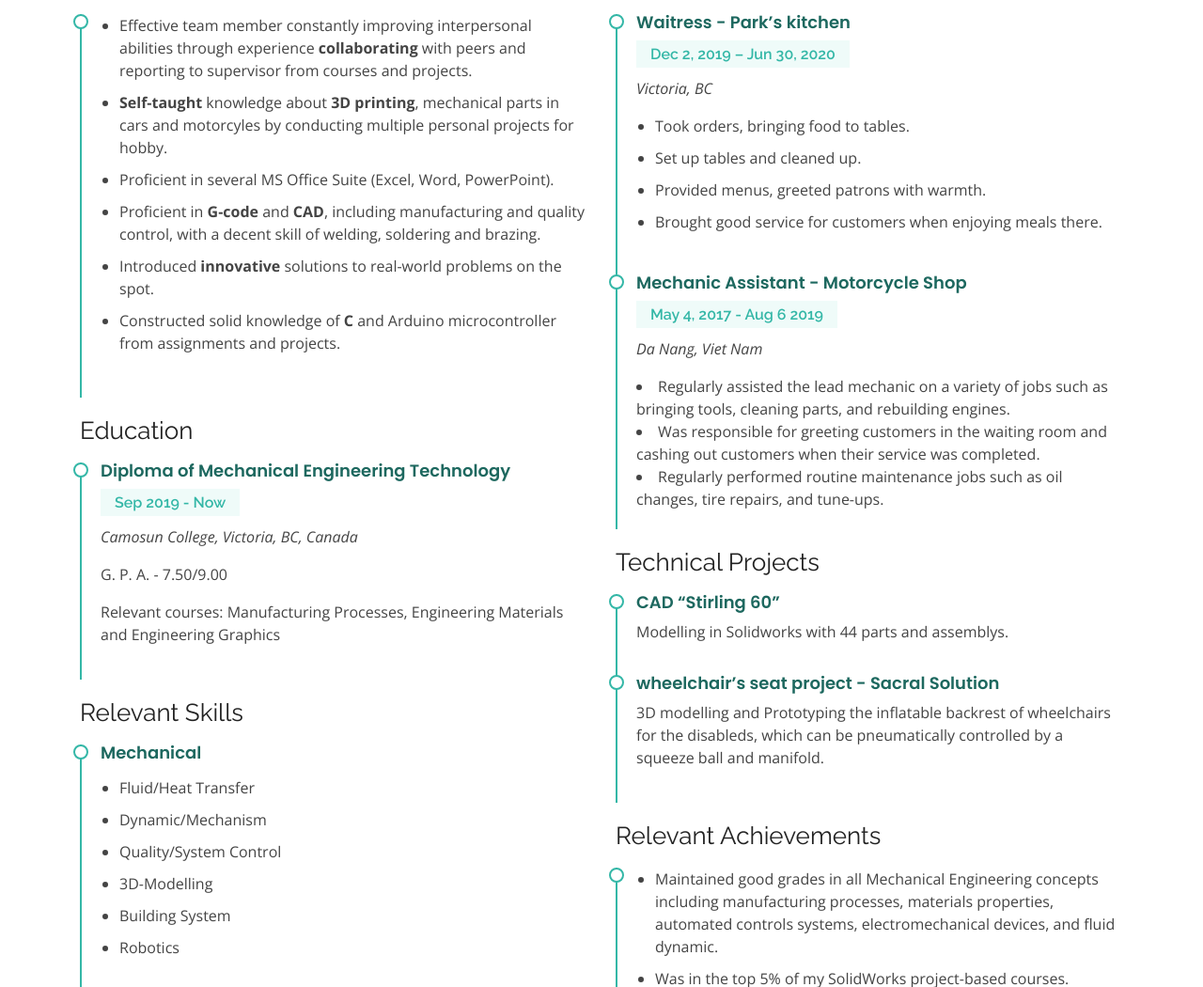
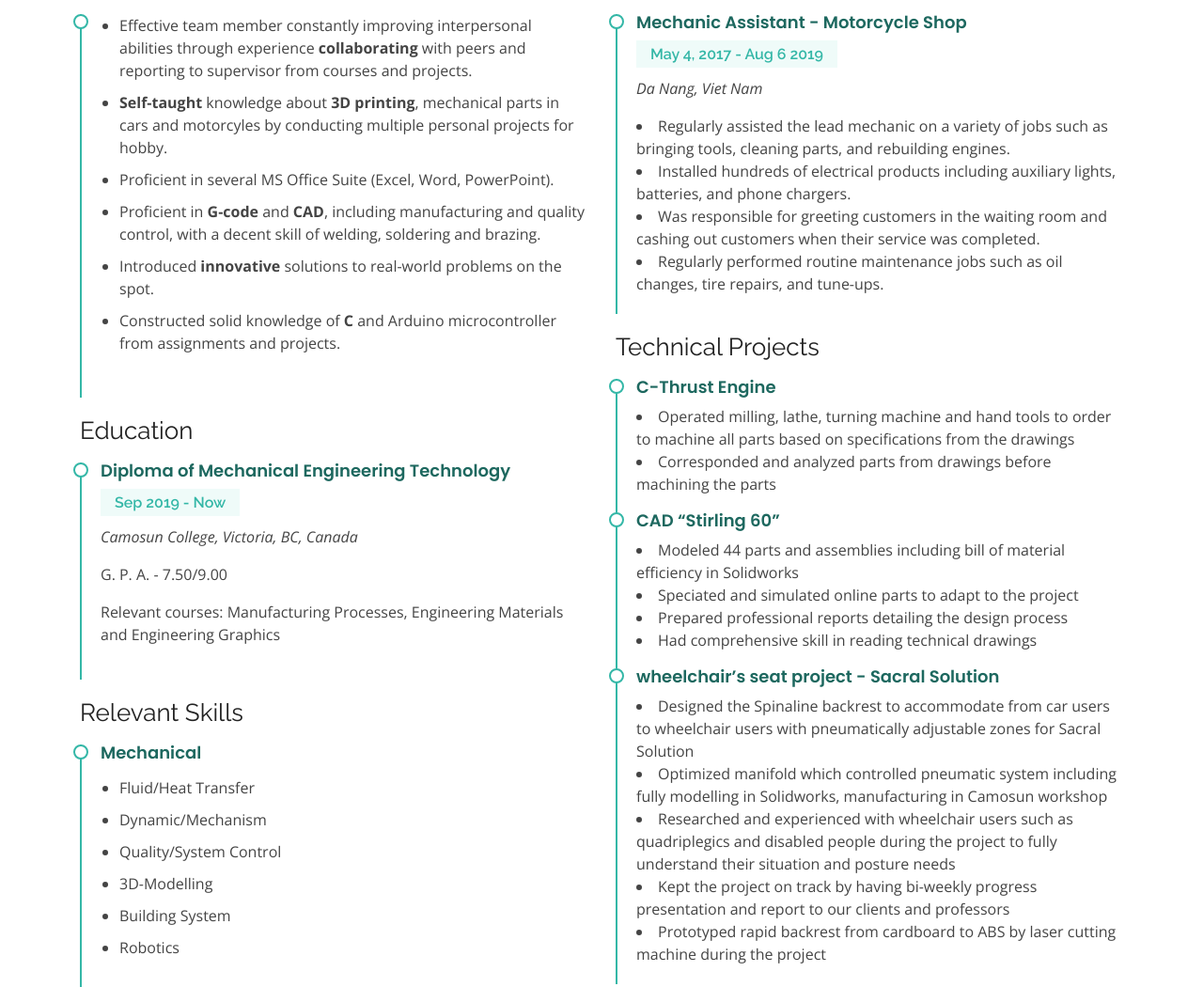
Before and after one commit to SoCuteVn/SoCuteVn.github.io, a plain HTML site: page resume.html in a window 1280 px wide. Shown: the part 361-1411 px from the top of the page at 94% size. Drawn offline with nearby package versions, Linux system fonts and the light colour scheme.

Commit message:
Add files via upload

```diff
--- a/resume.html
+++ b/resume.html
@@ -190,7 +190,7 @@
                 <ul>
                   <li>Created parts, assemblies, working drawings using SolidWorks for 2 years.</li>
                   <li>Worked with MS Office for past 3 years.</li>
-                  <li>Developed hands on manufacturing skills using milling machines and lathes while developing, building,and assembling a C-Thru engine.</li>
+                  <li>Developed hands on manufacturing skills using milling machines and lathes while developing, building,and assembling a C-Thrust engine.</li>
                   <li>Experienced with CNC machine, Arduino, and 3D printer.</li>
                   <li>Skilled with Arduino, PLCs during 2 years.</li>
                 </ul>
@@ -203,23 +203,13 @@
 
             <!--Work Experience-->
             <h3 class="resume-title">Work Experience</h3>
-            <div class="resume-item">
-              <h4>Waitress - Park’s kitchen	</h4>
-              <h5>Dec 2, 2019 – Jun 30, 2020</h5>
-              <p><em> Victoria, BC </em></p>
-              <ul>
-                <li>Took orders, bringing food to tables.</li>
-                <li>Set up tables and cleaned up.</li>
-                <li>Provided menus, greeted patrons with warmth.</li>
-                <li>Brought good service for customers when enjoying meals there.</li>
-              </ul>
-            </div>
 
             <div class="resume-item">
               <h4>Mechanic Assistant  - Motorcycle Shop 	</h4>
               <h5>May 4, 2017 - Aug 6 2019</h5>
               <p><em> Da Nang, Viet Nam </em></p>
               <li>Regularly assisted the lead mechanic on a variety of jobs such as bringing tools, cleaning parts, and rebuilding engines.</li>
+              <li>Installed hundreds of electrical products including auxiliary lights, batteries, and phone chargers.</li>
               <li>Was responsible for greeting customers in the waiting room and cashing out customers when their service was completed.</li>
               <li>Regularly performed routine maintenance jobs such as oil changes, tire repairs, and tune-ups.</li>
             </div>
@@ -227,13 +217,26 @@
             <!--Technical Projects-->
             <h3 class="resume-title">Technical Projects</h3>
             <div class="resume-item">
+              <h4>C-Thrust Engine </h4>
+              <li>Operated milling, lathe, turning machine and hand tools to order to machine all parts based on specifications from the drawings</li>
+              <li>Corresponded and analyzed parts from drawings before machining the parts</li>
+            </div>
+
+            <div class="resume-item">
               <h4>CAD “Stirling 60” </h4>
-              <p>Modelling in Solidworks with 44 parts and assemblys.</p>
+              <li>Modeled 44 parts and assemblies including bill of material efficiency in Solidworks </li>
+              <li>Speciated and simulated online parts to adapt to the project</li>
+              <li>Prepared professional reports detailing the design process</li>
+              <li>Had comprehensive skill in reading technical drawings</li>
             </div>
 
             <div class="resume-item">
               <h4>wheelchair’s seat project - Sacral Solution </h4>
-              <p>3D modelling and Prototyping the inflatable backrest of wheelchairs for the disableds, which can be pneumatically controlled by a squeeze ball and manifold.</p>
+              <li>Designed the Spinaline backrest to accommodate from car users to wheelchair users with pneumatically adjustable zones for Sacral Solution</li>
+              <li>Optimized manifold which controlled pneumatic system including fully modelling in Solidworks, manufacturing in Camosun workshop</li>
+              <li>Researched and experienced with wheelchair users such as quadriplegics and disabled people during the project to fully understand their situation and posture needs</li>
+              <li>Kept the project on track by having bi-weekly progress presentation and report to our clients and professors</li>
+              <li>Prototyped rapid backrest from cardboard to ABS by laser cutting machine during the project</li>
             </div>
 
             <!--Achievements-->
```
Also changed, not shown: about.html (+1 -1 lines), contact.html (+1 -1 lines), index.html (+2 -2 lines).
